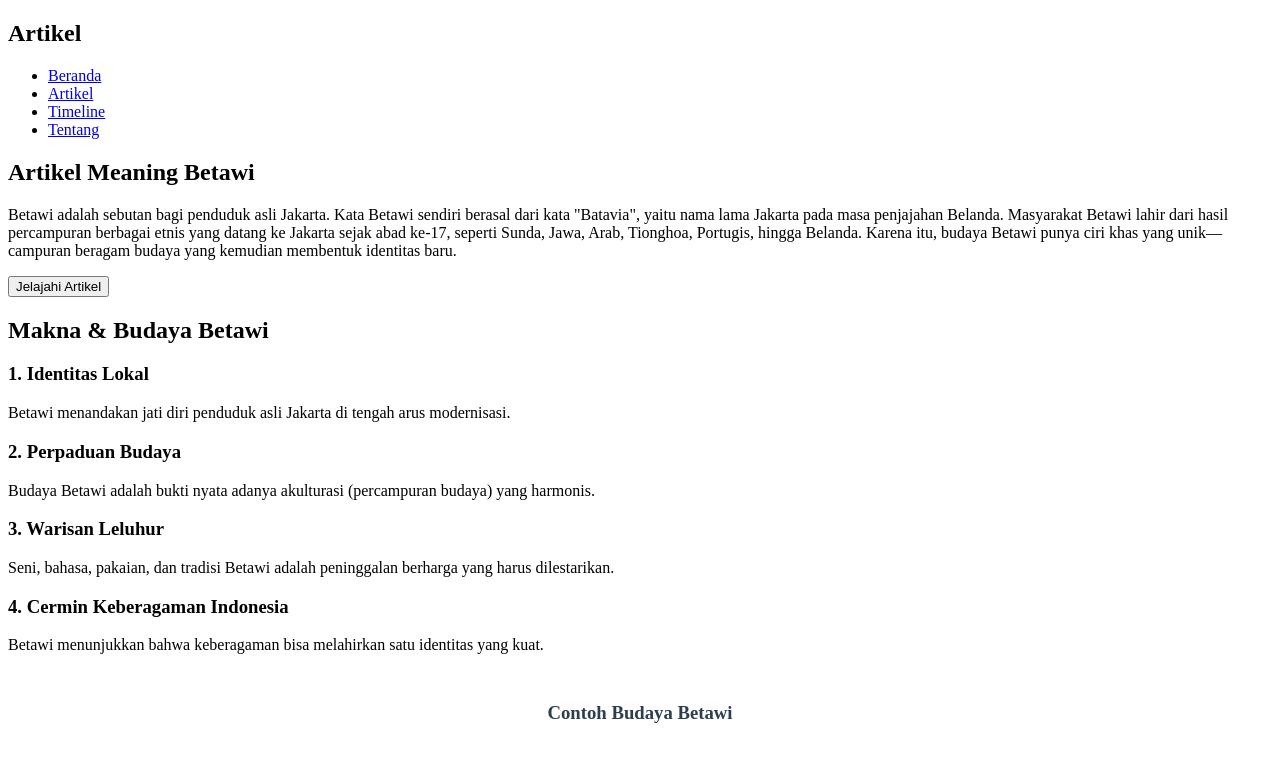
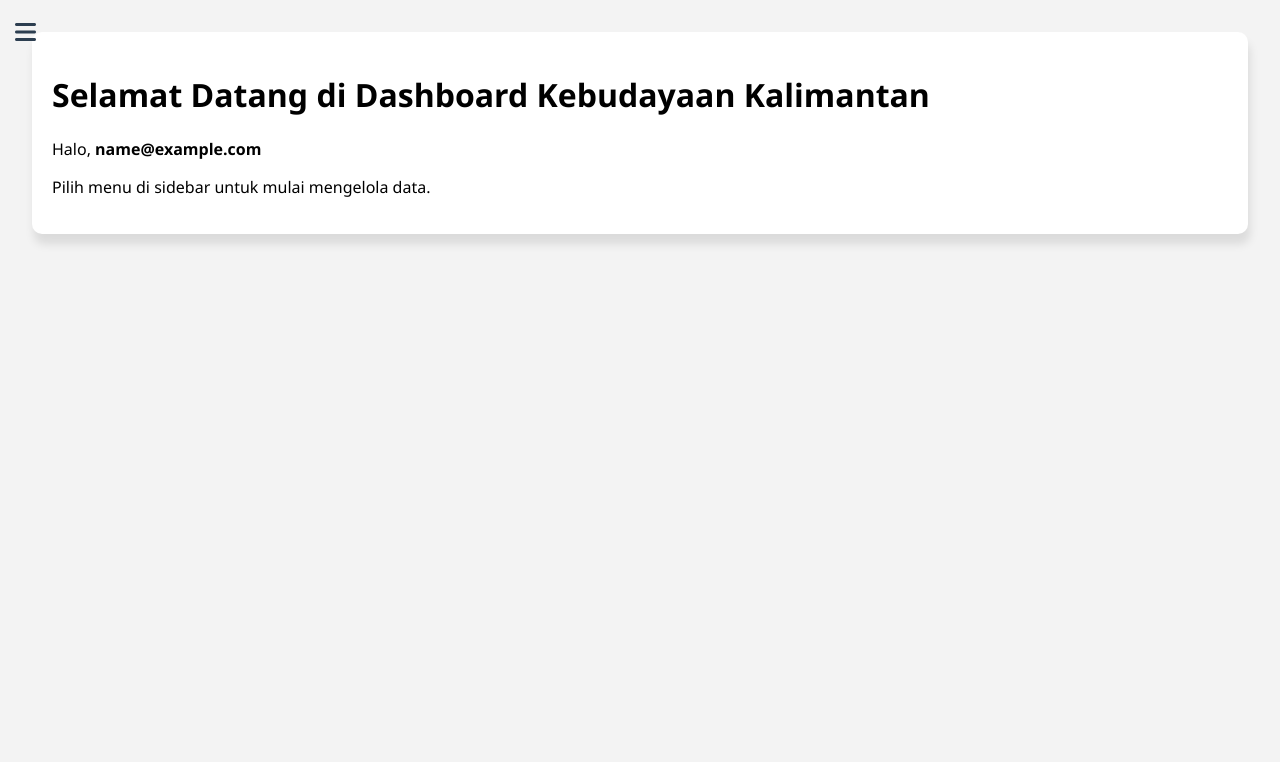
Before and after one commit to Fardiioz/My-project, a PHP site: page /Dashboard_admin.php in a window 1280 px wide. Shown: the top 762 px of the page. Run offline with PHP 8.4, Linux system fonts and the light colour scheme; the visitor is signed in with stand-in values (Sample User, id 1).

Commit message:
Update Dashboard_admin.php

```diff
--- a/Mulok Projek/Dashboard_admin.php
+++ b/Mulok Projek/Dashboard_admin.php
@@ -1,70 +1,237 @@
 <?php
 session_start();
+include "koneksi.php"; // koneksi ke MySQL
+
+// Cek login
 if (!isset($_SESSION['admin_id'])) {
-    header('Location: admin_login.php');
+    header("Location: admin_login.php");
     exit();
+}
+
+$id = $_SESSION['admin_id'];
+$email = $_SESSION['admin_email']; // ambil email dari session
+
+// proses update profile
+if (isset($_POST['update_profile'])) {
+    $new_email = $_POST['email'];
+    $new_password = $_POST['password'] ? password_hash($_POST['password'], PASSWORD_DEFAULT) : null;
+
+    if ($new_password) {
+        $stmt = $conn->prepare("UPDATE admin SET email=?, password=? WHERE id=?");
+        $stmt->bind_param("ssi", $new_email, $new_password, $id);
+    } else {
+        $stmt = $conn->prepare("UPDATE admin SET email=? WHERE id=?");
+        $stmt->bind_param("si", $new_email, $id);
+    }
+    $stmt->execute();
+
+    $_SESSION['admin_email'] = $new_email; // update session
+    header("Location: dashboard_admin.php?page=profile&success=1");
+    exit;
 }
 ?>
 <!DOCTYPE html>
 <html lang="id">
 <head>
   <meta charset="UTF-8">
-    <meta name="viewport" content="width=device-width, initial-scale=1.0">
-    <title>Artikel Meaning Betawi- Dashboard</title>
-    <link rel="stylesheet" href="styles.css">
-    <link href="https://fonts.googleapis.com/css2?family=Inter:wght@300;400;500;600;700&display=swap" rel="stylesheet">
-    <link rel="stylesheet" href="https://cdnjs.cloudflare.com/ajax/libs/font-awesome/6.0.0/css/all.min.css">
+  <meta name="viewport" content="width=device-width, initial-scale=1">
+  <title>Dashboard Admin - Kebudayaan Kalimantan</title>
+  <link rel="stylesheet" href="https://cdnjs.cloudflare.com/ajax/libs/font-awesome/6.5.0/css/all.min.css">
+  <style>
+    body {
+      margin: 0;
+      font-family: 'Segoe UI', sans-serif;
+      background: #f3f3f3;
+    }
+
+    .sidebar {
+      position: fixed;
+      left: -250px;
+      top: 0;
+      width: 250px;
+      height: 100%;
+      background: #2c3e50;
+      color: white;
+      transition: left 0.3s ease;
+      z-index: 1000;
+    }
+
+    .sidebar.active { left: 0; }
+
+    .sidebar h2 {
+      text-align: center;
+      padding: 1rem;
+      background: #1a252f;
+      margin: 0;
+    }
+
+    .sidebar ul { list-style: none; padding: 0; }
+
+    .sidebar ul li {
+      padding: 15px 20px;
+      border-bottom: 1px solid #34495e;
+    }
+
+    .sidebar ul li a {
+      color: white;
+      text-decoration: none;
+      display: flex;
+      align-items: center;
+      gap: 10px;
+    }
+
+    .sidebar ul li:hover { background: #34495e; cursor: pointer; }
+
+    .menu-toggle {
+      position: fixed;
+      top: 15px;
+      left: 15px;
+      font-size: 24px;
+      color: #2c3e50;
+      cursor: pointer;
+      z-index: 1100;
+    }
+
+    .content {
+      padding: 2rem;
+      margin-left: 0;
+      transition: margin-left 0.3s ease;
+    }
+
+    .sidebar.active ~ .content { margin-left: 250px; }
+
+    .card {
+      background: white;
+      padding: 20px;
+      border-radius: 10px;
+      box-shadow: 2px 10px 10px rgba(0, 0, 0, 0.1);
+    }
+
+    .form-group { margin-bottom: 15px; }
+
+    .form-group label {
+      display: block;
+      margin-bottom: 5px;
+      font-weight: bold;
+    }
+
+    .form-group input {
+      width: 100%;
+      padding: 8px;
+      border: 1px solid #ccc;
+      border-radius: 5px;
+    }
+
+    button {
+      background: #3498db;
+      color: white;
+      padding: 10px 15px;
+      border: none;
+      border-radius: 5px;
+      cursor: pointer;
+    }
+
+    button:hover { background: #2980b9; }
+
+    .alert {
+      padding: 10px;
+      background: #2ecc71;
+      color: white;
+      border-radius: 5px;
+      margin-bottom: 15px;
+    }
+  </style>
 </head>
 <body>
-    <!-- Navigation -->
-    <nav class="navbar">
-        <div class="nav-container">
-            <div class="nav-logo">
-                <h2>Artikel</h2>
+
+  <!-- Tombol toggle -->
+  <div class="menu-toggle" onclick="toggleSidebar()">
+    <i class="fas fa-bars"></i>
   </div>
-            <ul class="nav-menu">
-                <li><a href="#home">Beranda</a></li>
-                <li><a href="#artikel">Artikel</a></li>
-                <li><a href="#timeline">Timeline</a></li>
-                <li><a href="#tentang">Tentang</a></li>
+
+  <!-- Sidebar -->
+  <div class="sidebar" id="sidebar">
+    <h2>Admin Panel</h2>
+    <ul>
+      <li><a href="?page=home"><i class="fas fa-home"></i> Home</a></li>
+      <li><a href="?page=admin"><i class="fas fa-user-shield"></i> Admin</a></li>
+      <li><a href="?page=kategori"><i class="fas fa-list"></i> Kategori</a></li>
+      <li><a href="?page=budaya"><i class="fas fa-leaf"></i> Budaya</a></li>
+      <li><a href="?page=profile"><i class="fas fa-user"></i> Profile</a></li>
+      <li><a href="logout_admin.php"><i class="fas fa-sign-out-alt"></i> Logout</a></li>
     </ul>
   </div>
-    </nav>
 
-    <!-- Hero Section -->
-    <section id="home" class="hero">
-        <div class="hero-content">
-            <h1>Artikel Meaning Betawi</h1>
-            <p>Betawi adalah sebutan bagi penduduk asli Jakarta. Kata Betawi sendiri berasal dari kata "Batavia", yaitu nama lama Jakarta pada masa penjajahan Belanda. Masyarakat Betawi lahir dari hasil percampuran berbagai etnis yang datang ke Jakarta sejak abad ke-17, seperti Sunda, Jawa, Arab, Tionghoa, Portugis, hingga Belanda. Karena itu, budaya Betawi punya ciri khas yang unik—campuran beragam budaya yang kemudian membentuk identitas baru.</p>
-            <button class="cta-button">Jelajahi Artikel</button>
+  <!-- Konten -->
+  <div class="content">
+    <div class="card">
+      <?php
+        if(isset($_GET['page'])){
+          switch($_GET['page']){
+            case 'home':
+              echo "<h1>Selamat Datang di Dashboard Kebudayaan Kalimantan</h1>
+                    <p>Halo, <b>" . htmlspecialchars($email) . "</b></p>
+                    <p>Pilih menu di sidebar untuk mulai mengelola data.</p>";
+              break;
+
+            case 'admin':
+              header("Location: kelola_admin.php");
+              exit();
+
+            case 'kategori':
+              header("Location: kelola_kategori.php");
+              exit();
+
+            case 'budaya':
+              header("Location: riwayat_budaya.php");
+              exit();
+
+            case 'profile':
+              $stmt = $conn->prepare("SELECT email, status FROM admin WHERE id=?");
+              $stmt->bind_param("i", $id);
+              $stmt->execute();
+              $result = $stmt->get_result();
+              $row = $result->fetch_assoc();
+
+              if(isset($_GET['success'])){
+                echo "<div class='alert'>Profil berhasil diperbarui!</div>";
+              }
+
+              echo "<h2>Profil Admin</h2>
+                    <form method='post'>
+                      <div class='form-group'>
+                        <label>Email:</label>
+                        <input type='email' name='email' value='".htmlspecialchars($row['email'])."' required>
                       </div>
-    </section>
+                      <div class='form-group'>
+                        <label>Password Baru (kosongkan jika tidak diganti):</label>
+                        <input type='password' name='password'>
+                      </div>
+                      <div class='form-group'>
+                        <label>Status:</label>
+                        <input type='text' value='".htmlspecialchars($row['status'])."' readonly>
+                      </div>
+                      <button type='submit' name='update_profile'>Simpan Perubahan</button>
+                    </form>";
+              break;
 
-    <!-- Makna Betawi Section -->
-    <section id="makna-betawi" class="makna-betawi-section">
-        <div class="container">
-            <h2 class="section-title">Makna & Budaya Betawi</h2>
-            <div class="makna-betawi-content">
-                <div class="makna-betawi-text">
-                    <div class="makna-item">
-                        <h3>1. Identitas Lokal</h3>
-                        <p>Betawi menandakan jati diri penduduk asli Jakarta di tengah arus modernisasi.</p>
-                    </div>
-                    <div class="makna-item">
-                        <h3>2. Perpaduan Budaya</h3>
-                        <p>Budaya Betawi adalah bukti nyata adanya akulturasi (percampuran budaya) yang harmonis.</p>
-                    </div>
-                    <div class="makna-item">
-                        <h3>3. Warisan Leluhur</h3>
-                        <p>Seni, bahasa, pakaian, dan tradisi Betawi adalah peninggalan berharga yang harus dilestarikan.</p>
-                    </div>
-                    <div class="makna-item">
-                        <h3>4. Cermin Keberagaman Indonesia</h3>
-                        <p>Betawi menunjukkan bahwa keberagaman bisa melahirkan satu identitas yang kuat.</p>
+            default:
+              echo "<h2>Halaman tidak ditemukan</h2>";
+          }
+        } else {
+          echo "<h1>Selamat Datang di Dashboard Kebudayaan Kalimantan</h1>
+                <p>Halo, <b>" . htmlspecialchars($email) . "</b></p>
+                <p>Pilih menu di sidebar untuk mulai mengelola data.</p>";
+        }
+      ?>
     </div>
   </div>
 
-                <!-- Contoh Budaya Betawi -->
-                <div class="budaya-betawi-grid">
-                    <h3 style="text-align: center; margin: 3rem 0 2rem; color: #2c3e50;">Contoh Budaya Betawi</h3>
-                    <div class="artikel-grid">
+  <script>
+    function toggleSidebar() {
+      document.getElementById("sidebar").classList.toggle("active");
+    }
+  </script>
+
+</body>
+</html>
```
Lines whose indentation alone changed are shown as unchanged.
